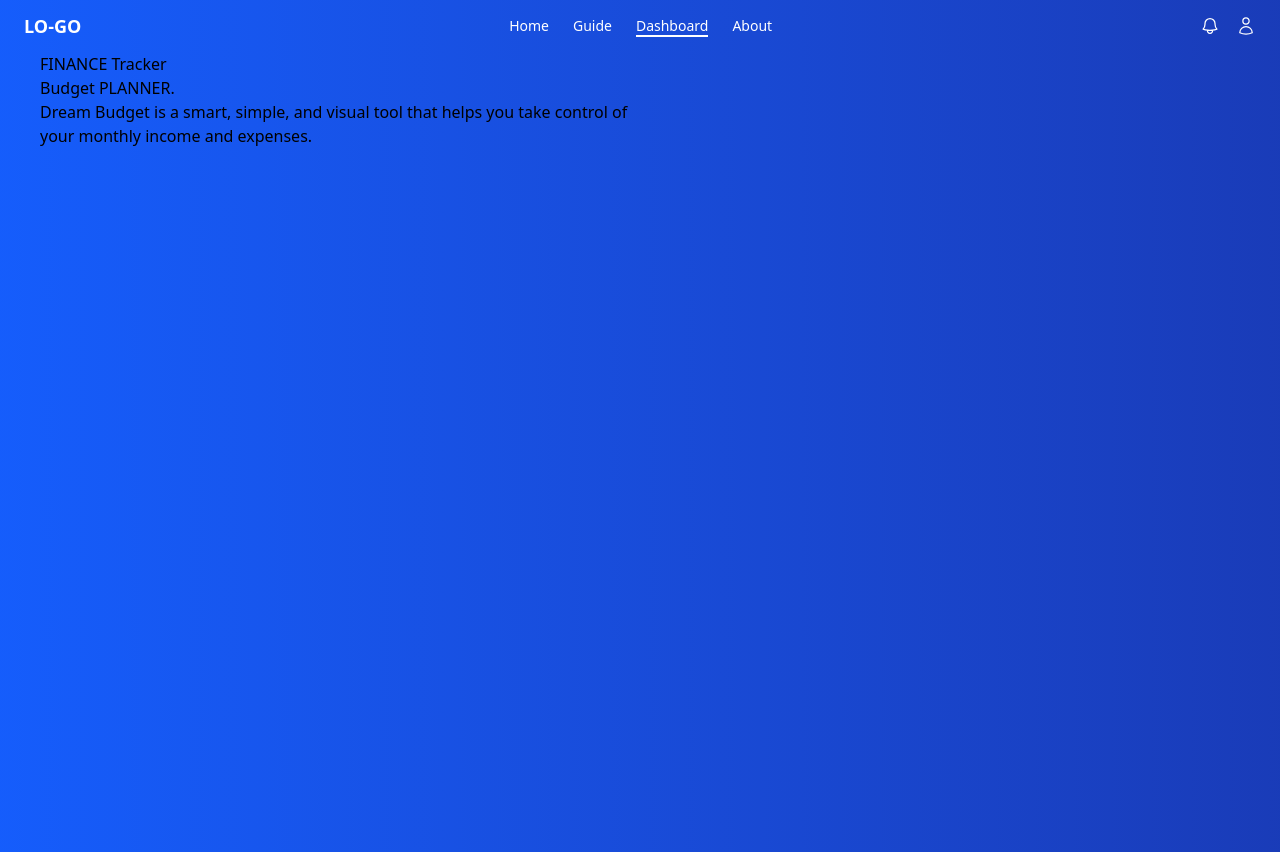
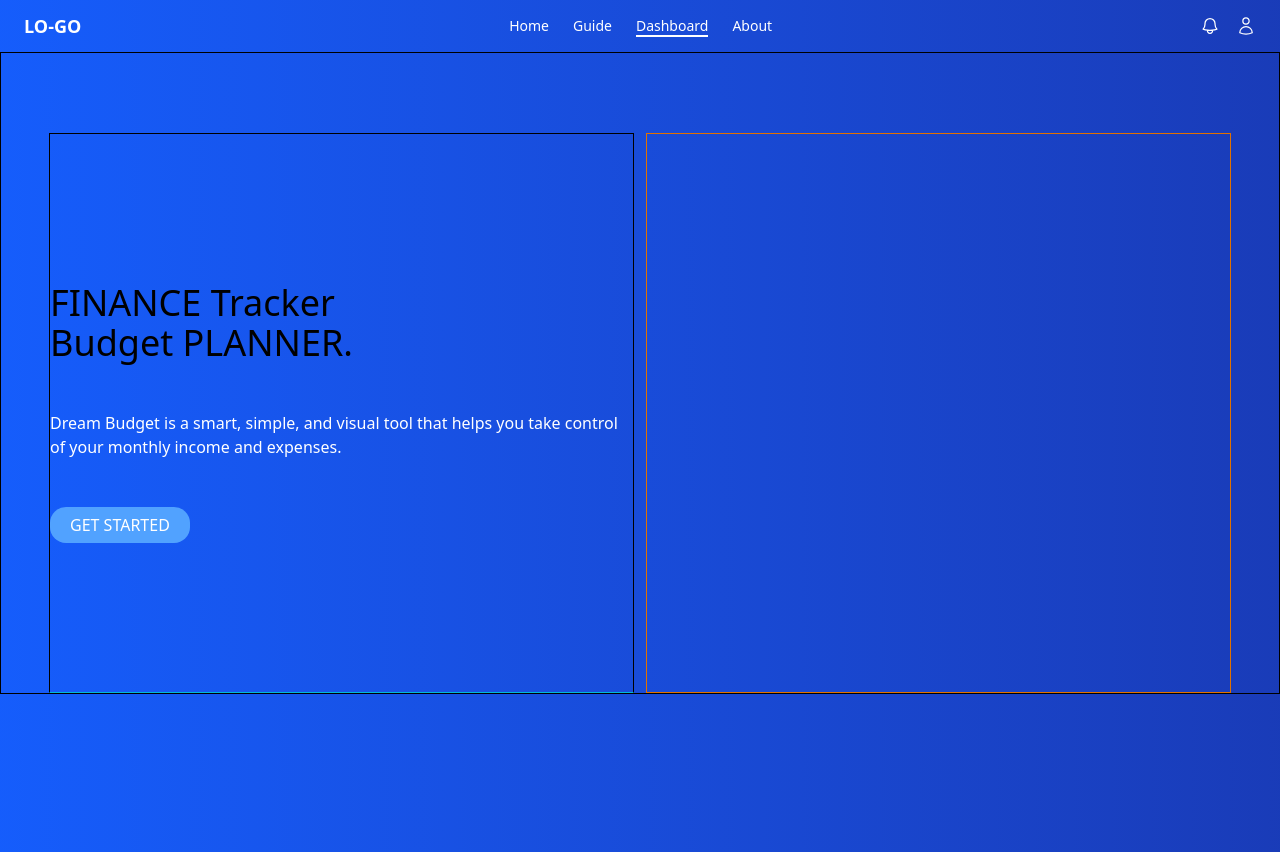
Before and after one commit to bhuvan-365/DreamBudget, a React (Vite) app: page / in a window 1280 px wide. Built offline with nearby package versions, Linux system fonts and the light colour scheme.

Commit message:
basic structure of home

```diff
--- a/src/components/Homepage/homemain.jsx
+++ b/src/components/Homepage/homemain.jsx
@@ -4,13 +4,13 @@ const homemain = () => {
     return (
         <>
             <section className='w-full h-[100vh] bg-gradient-to-r from-blue-600 to-blue-800'>
-                <div className="parent flex justify-center items-center px-10 gap-3 ">
-                    <div className="left w-1/2 ">
-                        <h1>FINANCE Tracker <br />Budget PLANNER.</h1>
-                        <p>Dream Budget is a smart, simple, and visual tool that helps you take control of your monthly income and expenses.</p>
-                        <button></button>
+                <div className="parent flex justify-center items-center px-12 gap-3 border pt-20 ">
+                    <div className="left w-1/2 border-b-cyan-500 border h-[70vh] flex justify-center items-start gap-12 flex-col">
+                        <h1 className='text-4xl'>FINANCE Tracker <br />Budget PLANNER.</h1>
+                        <p className='text-white'>Dream Budget is a smart, simple, and visual tool that helps you take control of your monthly income and expenses.</p>
+                        <button className=' bg-blue-400 rounded-2xl uppercase py-1.5 px-5 text-l text-white'>Get started</button>
                     </div>
-                    <div className="right w-1/2"></div>
+                    <div className="right w-1/2 border-amber-600    border h-[70vh]"></div>
                 </div>
             </section>
         </>
```
